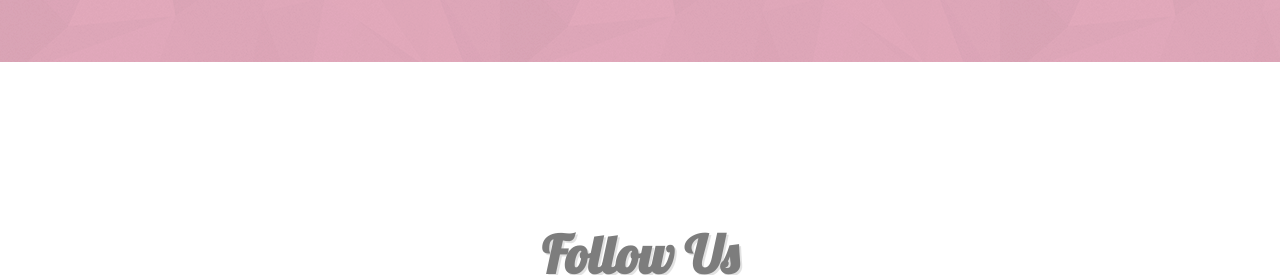
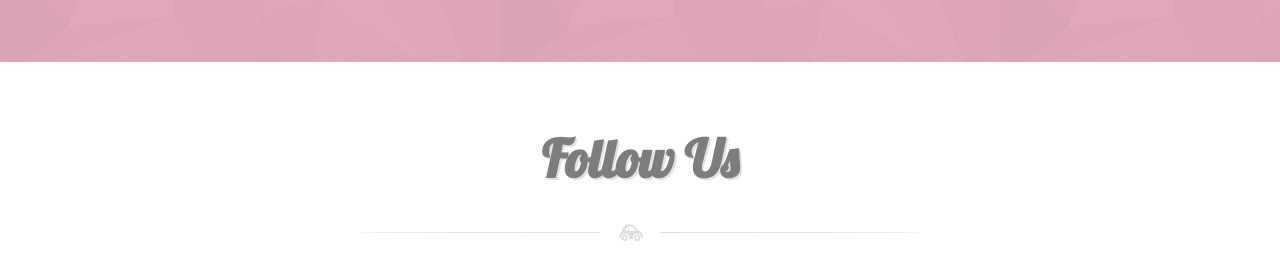
Before and after one commit to Kile1984/sweet_cake, a website: page index.html in a window 1280 px wide. Shown: the part 4947-5222 px from the top of the page. Drawn offline with nearby package versions, Linux system fonts and the light colour scheme.

Commit message:
Add files via upload

```diff
--- a/css/style.css
+++ b/css/style.css
@@ -834,7 +834,6 @@ section .observe.visible {
 .social {
   grid-column: full-start/full-end;
   margin: 6.4rem 0;
-  padding: 9.6rem 0;
 }
 @media only screen and (min-width: 37.5em) {
   .social {
```
Also changed, not shown: 1 other file.
